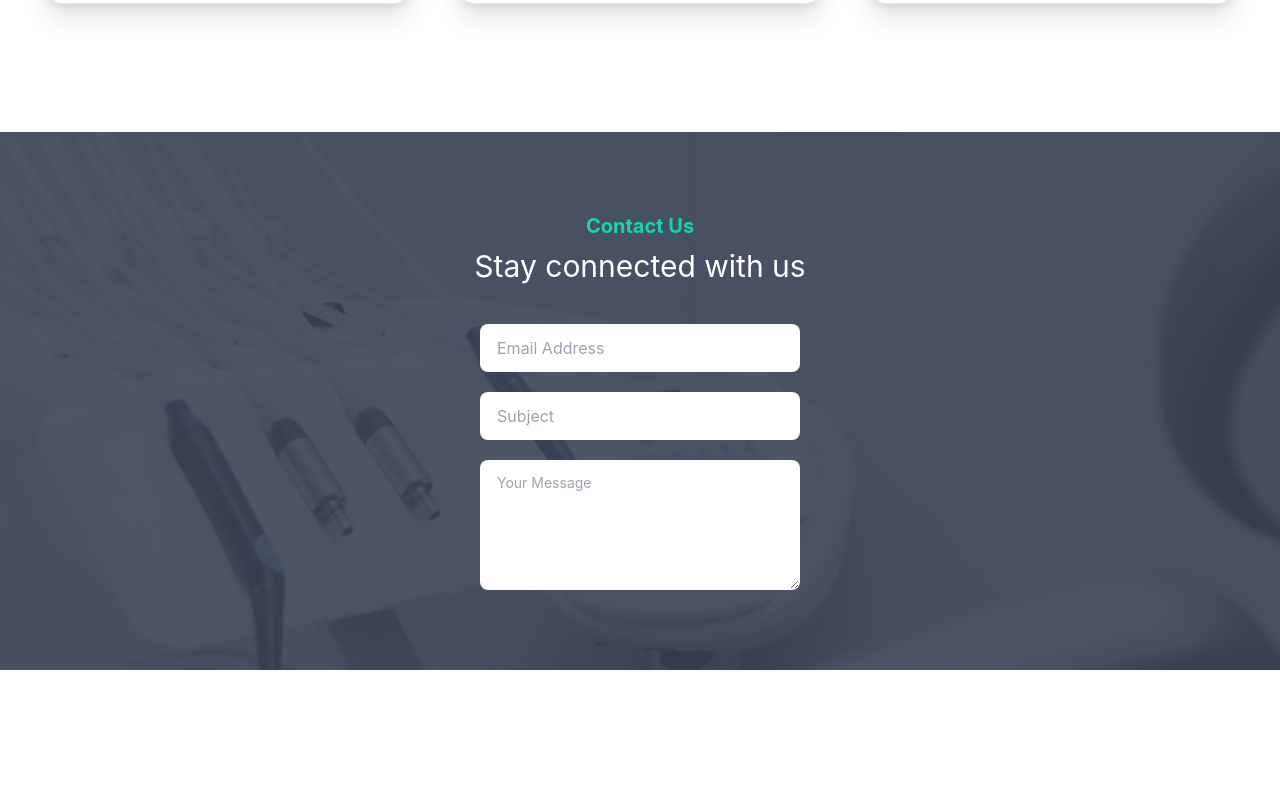
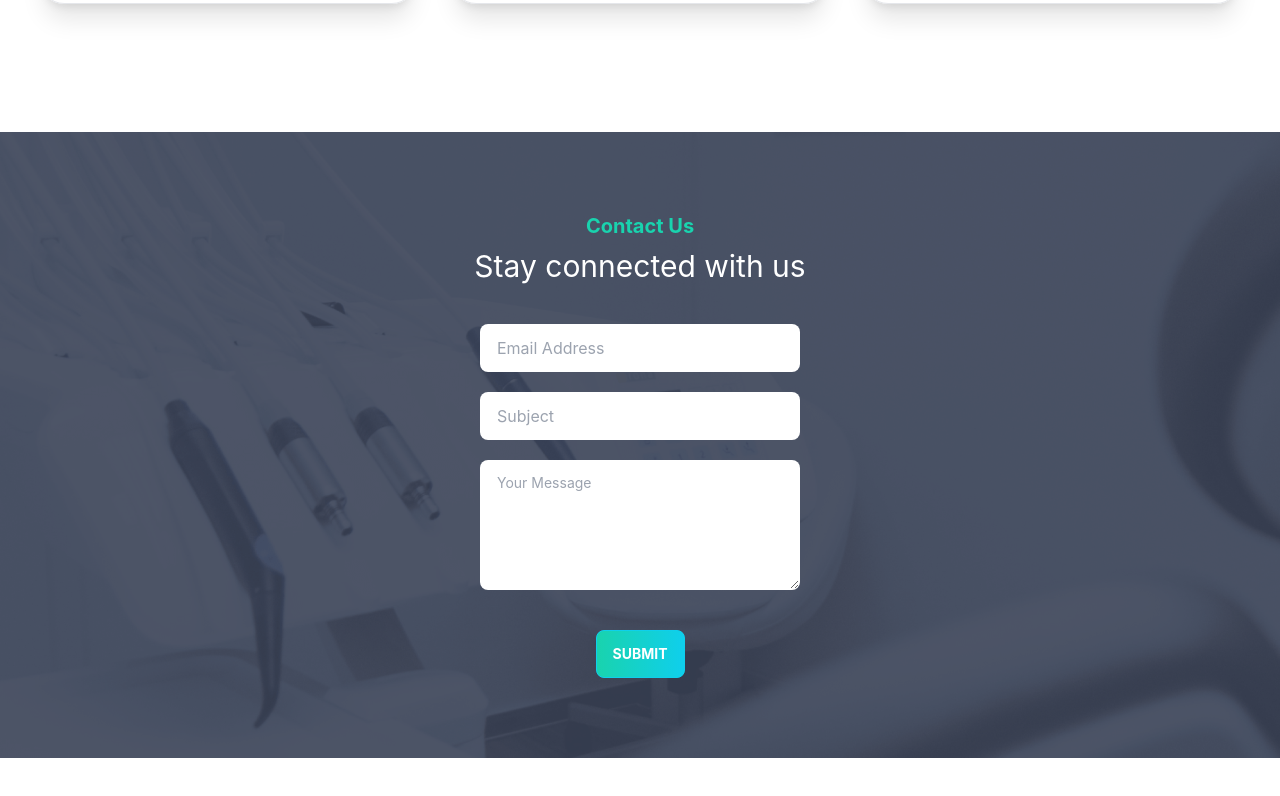
Before and after one commit to ToufiqAlahi/doctors-portal-client-side, a React (Create React App) app: page / in a window 1280 px wide. Shown: the part 3513-4309 px from the top of the page. After the commit the page ends 4271 px from the top, so only its background shows below. Built offline with nearby package versions, Linux system fonts and the light colour scheme.

Commit message:
added submit button

```diff
--- a/src/Components/Home/Contact.js
+++ b/src/Components/Home/Contact.js
@@ -2,12 +2,17 @@ import React from 'react';
 
 const Contact = () => {
     return (
-        <div className='bg-appointment-background mb-32 py-20 mx-auto grid grid-cols-1 justify-center '>
-            <h3 className='text-xl text-secondary font-bold mb-2 mx-auto' > Contact Us</h3>
-            <h3 className='text-3xl text-white mx-auto' > Stay connected with us</h3>
-            <input type="text" placeholder="Email Address" class="mt-10 input w-full max-w-xs mx-auto" />
-            <input type="text" placeholder="Subject" class="mt-5 input w-full max-w-xs mx-auto" />
-            <textarea class="textarea mt-5 w-full max-w-xs mx-auto pb-16" placeholder="Your Message"></textarea>
+        <div className='bg-appointment-background pb-20 flex flex-col mx-auto'>
+            <div className='mb-0 pt-20 mx-auto grid grid-cols-1 justify-center '>
+                <h3 className='text-xl text-secondary font-bold mb-2 mx-auto' > Contact Us</h3>
+                <h3 className='text-3xl text-white mx-auto' > Stay connected with us</h3>
+                <input type="text" placeholder="Email Address" className="mt-10 input w-full max-w-xs mx-auto" />
+                <input type="text" placeholder="Subject" className="mt-5 input w-full max-w-xs mx-auto" />
+                <textarea className="textarea mt-5 w-full max-w-xs mx-auto pb-16" placeholder="Your Message"></textarea>
+            </div>
+
+            <button className="  mx-auto mt-10 btn btn-primary bg-gradient-to-r from-secondary to-primary  hover:from-primary hover:to-secondary text-white font-bold ">submit</button>
+
         </div>
     );
 };
```
